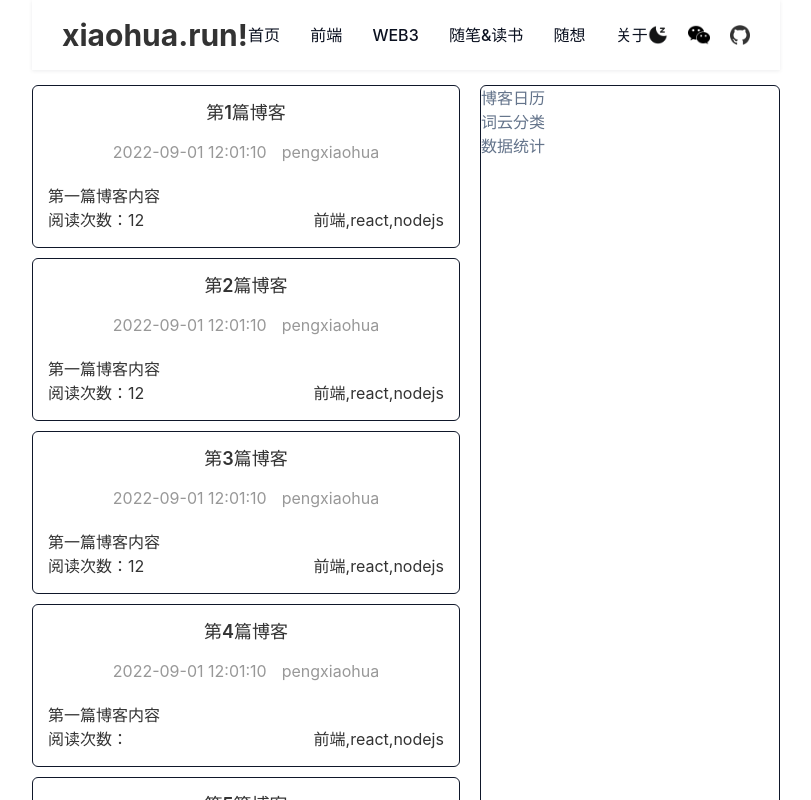
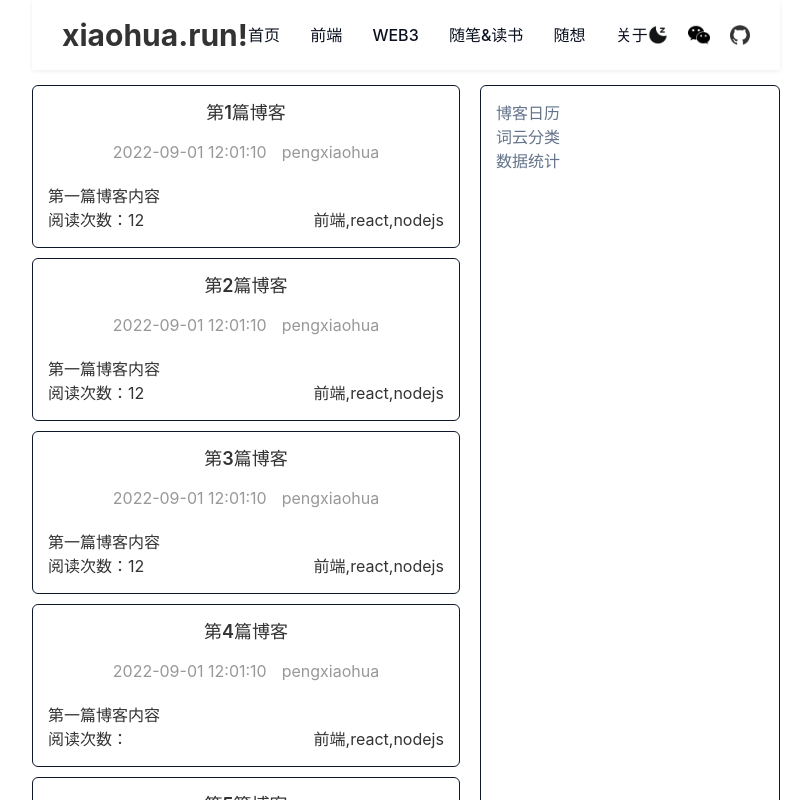
Before and after one commit to pengxiaohua/my-blog-web, a React (Vite) app: page / in a window 1280 px wide. Shown: the top 800 px of the page, without its empty margins (234-1045 px from the left). Built offline with nearby package versions, Linux system fonts and the light colour scheme; what tailwindcss-dark-mode would draw is missing.

Commit message:
feat: change home aside styles

```diff
--- a/src/pages/Home/index.scss
+++ b/src/pages/Home/index.scss
@@ -67,6 +67,8 @@
 
   &__blog-aside {
     width: 300px;
+    padding: 15px;
+    box-sizing: border-box;
     margin-left: 20px;
     height: auto;
     border-radius: 6px;
```
